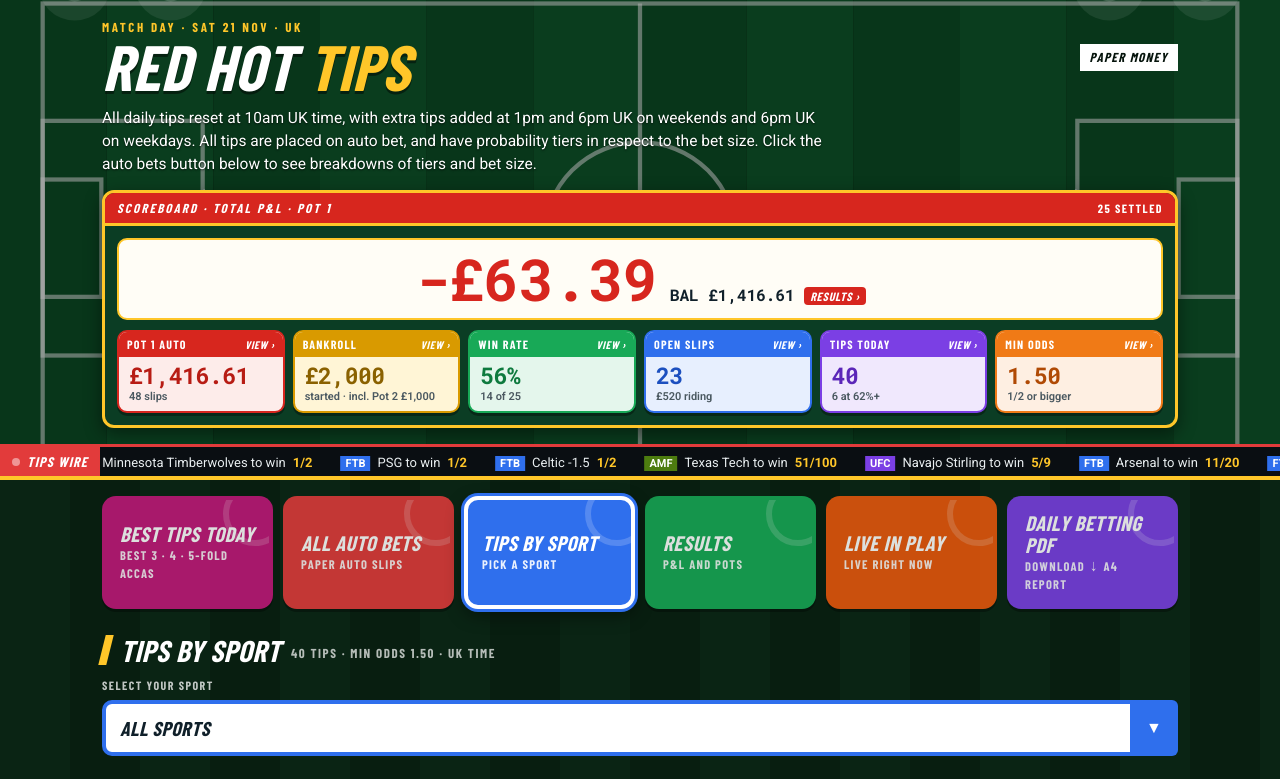
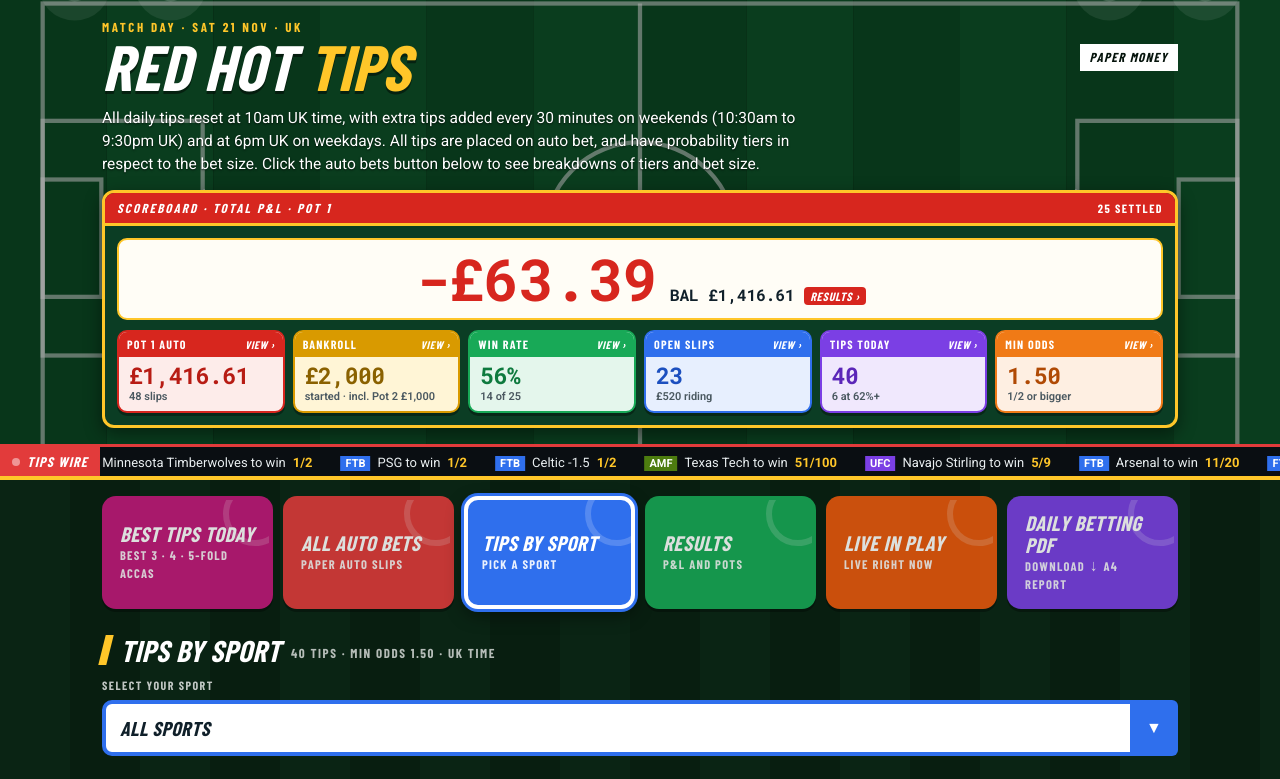
Before and after one commit to MonkeyMuscle121/Hot-sports-tips, a plain HTML site: page 17de1f7291/index.html in a window 1280 px wide. Shown: the top 779 px of the page. Drawn offline with nearby package versions, Linux system fonts and the light colour scheme; a web font is replaced by a local one.

Commit message:
Publish Red Hot Tips 2026-11-21 (read-only site + daily PDF)

```diff
--- a/17de1f7291/index.html
+++ b/17de1f7291/index.html
@@ -200,7 +200,7 @@ html{scroll-behavior:smooth}
         </div>
         <span class="paper-pill">PAPER MONEY</span>
       </div>
-      <p class="intro">All daily tips reset at 10am UK time, with extra tips added at 1pm and 6pm UK on weekends and 6pm UK on weekdays. All tips are placed on auto bet, and have probability tiers in respect to the bet size. Click the auto bets button below to see breakdowns of tiers and bet size.</p>
+      <p class="intro">All daily tips reset at 10am UK time, with extra tips added every 30 minutes on weekends (10:30am to 9:30pm UK) and at 6pm UK on weekdays. All tips are placed on auto bet, and have probability tiers in respect to the bet size. Click the auto bets button below to see breakdowns of tiers and bet size.</p>
       <div class="board">
         <div class="board-head"><span class="t">SCOREBOARD · TOTAL P&amp;L · POT 1</span><span class="s">25 SETTLED</span></div>
         <a class="pnl-box rht-tile" data-go="results" href="#results">
```
Also changed, not shown: 2 other files.
